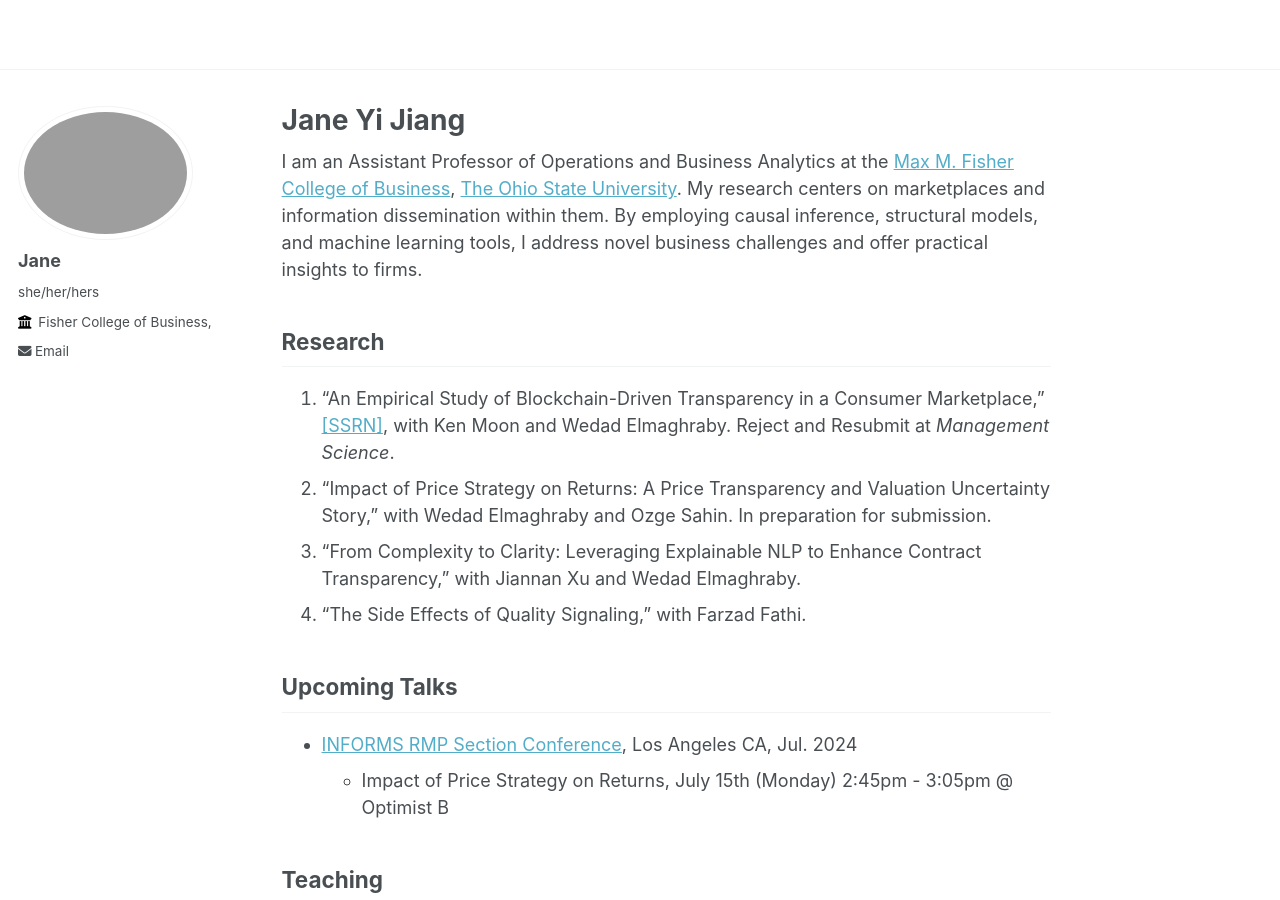
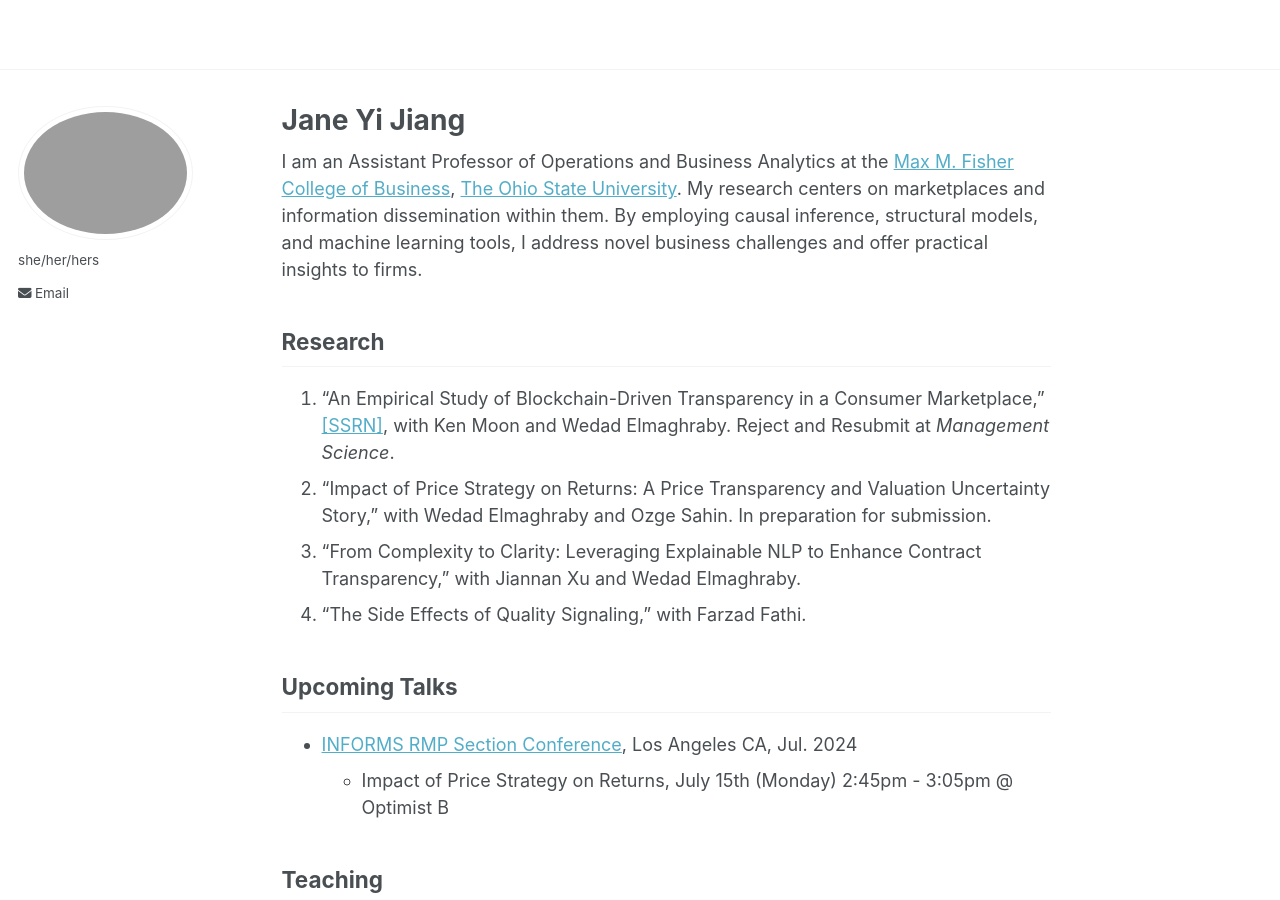
Before and after one commit to jiangyijane/jiangyijane.github.io, a Jekyll site: the page built from _pages/about.md, in a window 1280 px wide and 900 px high. Built offline with Jekyll 4.4.1, drawn with Linux system fonts in a browser that asks for light colours; part of the change alters nothing that is shown.

Commit message:
Update _config.yml

```diff
--- a/_config.yml
+++ b/_config.yml
@@ -22,11 +22,11 @@ repository               : "jiangyijane/jiangyijane.github.io"
 author:
   # Biographic information
   avatar           : #"profile_2024_2_cut.png"
-  name             : "Jane"
+  #name             : "Jane"
   pronouns         : "she/her/hers"
-  cv              : "http://academicpages.github.io/files/paper1.pdf"
+  #bio              : ""
   #location         : "Earth"
-  employer         : "Fisher College of Business, The Ohio State University"
+  #employer         : "Fisher College of Business, The Ohio State University"
   #uri              : ""
   email            : "jiang.3186@osu.edu"
 
```
